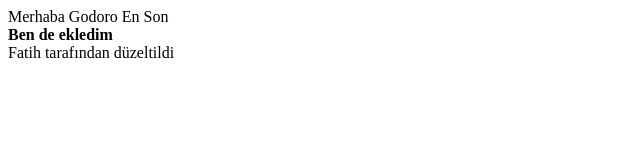
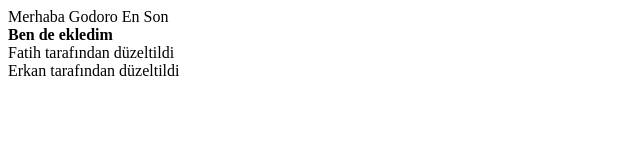
Before and after one commit to godoro-education/latestone, a plain HTML site: page web/index.html in a window 1280 px wide. Shown: the whole page, without its empty margins (0-640 px from the left). Drawn offline with Linux system fonts and the light colour scheme.

Commit message:
bug düzeltildi.

```diff
--- a/web/index.html
+++ b/web/index.html
@@ -14,5 +14,6 @@ and open the template in the editor.
     <div>Merhaba Godoro En Son</div>
     <b> Ben de ekledim </b>
     <div>Fatih tarafından düzeltildi</div>
+     <div>Erkan tarafından düzeltildi</div>
   </body>
 </html>
```
